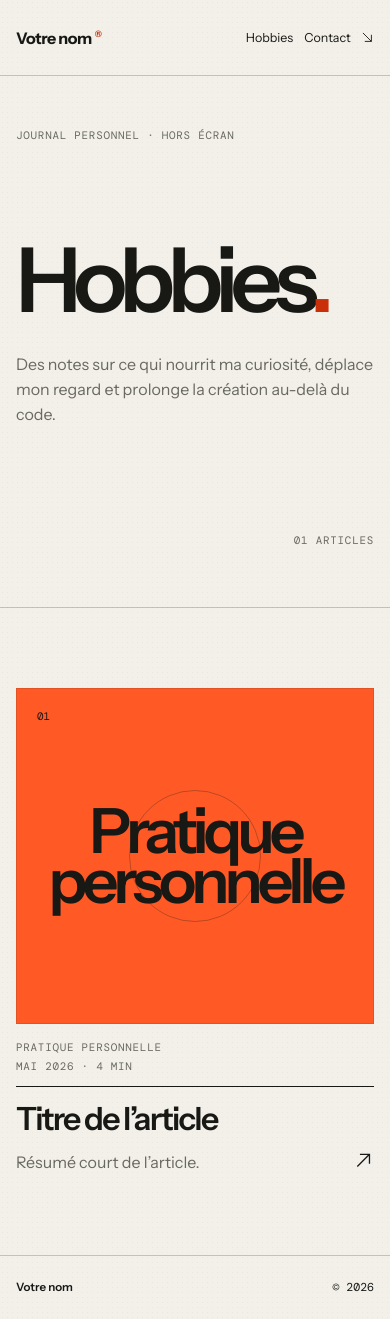
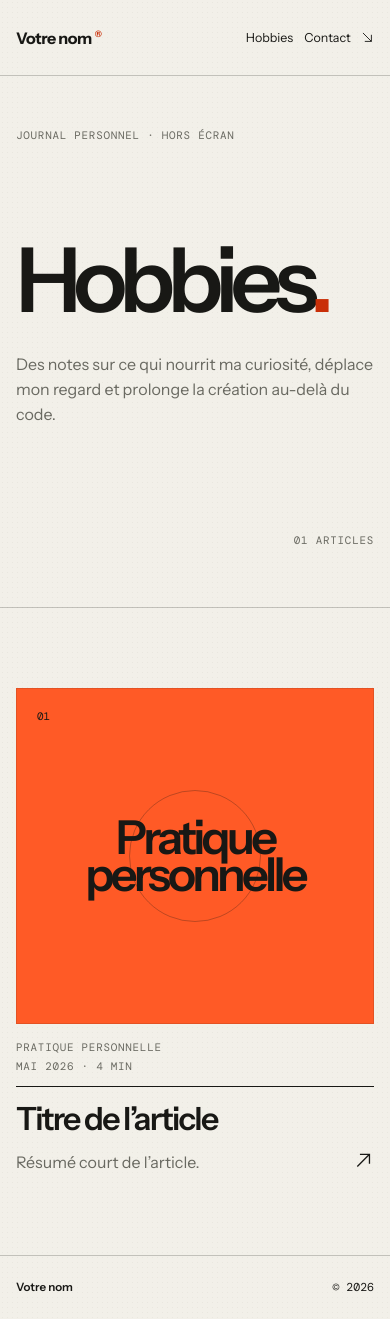
Before and after one commit to tashom11/portfolio-2026, a Next.js app: page /hobbies in a window 390 px wide. Built offline with nearby package versions, Linux system fonts and the light colour scheme.

Commit message:
fix: prevent mobile hobby card overflow

```diff
--- a/src/app/hobbies/Hobbies.module.scss
+++ b/src/app/hobbies/Hobbies.module.scss
@@ -57,6 +57,8 @@
 }
 
 .card {
+  min-width: 0;
+
   &:first-of-type { grid-column: 1 / -1; }
 
   a { display: block; }
@@ -156,7 +158,7 @@
 @include below(md) {
   .hero { min-height: 42rem; }
   .heroCopy { grid-template-columns: 1fr; align-content: center; gap: 3rem; }
-  .articles { grid-template-columns: 1fr; }
+  .articles { grid-template-columns: minmax(0, 1fr); }
   .card:first-of-type { grid-column: auto; }
   .visual, .card:not(:first-of-type) .visual { min-height: clamp(21rem, 75vw, 32rem); }
 }
@@ -166,5 +168,5 @@
   .heroCopy { gap: 2rem; }
   .heroCopy h1 { font-size: clamp(4.5rem, 23vw, 6.5rem); line-height: .88; }
   .cardMeta { align-items: flex-start; flex-direction: column; gap: .25rem; }
-  .visual strong, .card:not(:first-of-type) .visual strong { font-size: clamp(2.6rem, 16vw, 4.5rem); }
+  .visual strong, .card:not(:first-of-type) .visual strong { font-size: clamp(2.25rem, 12vw, 4.5rem); }
 }
```
